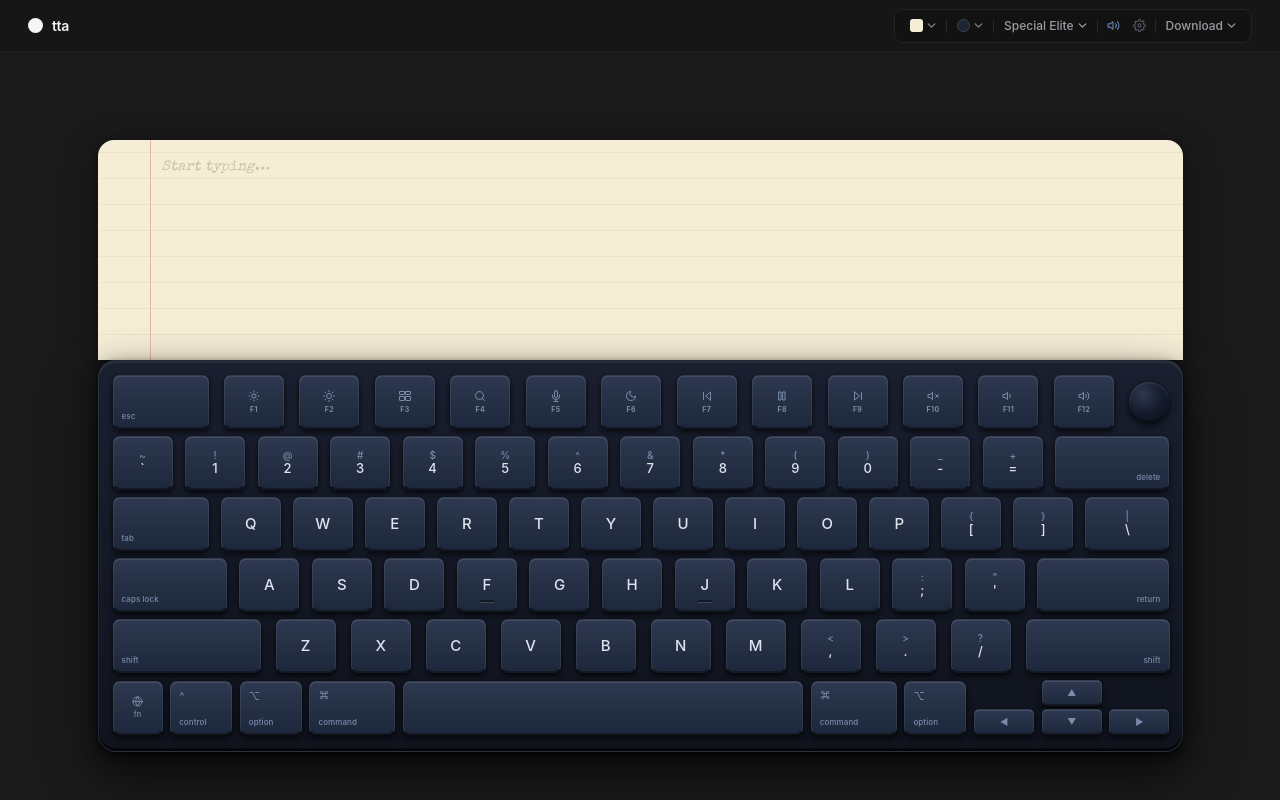
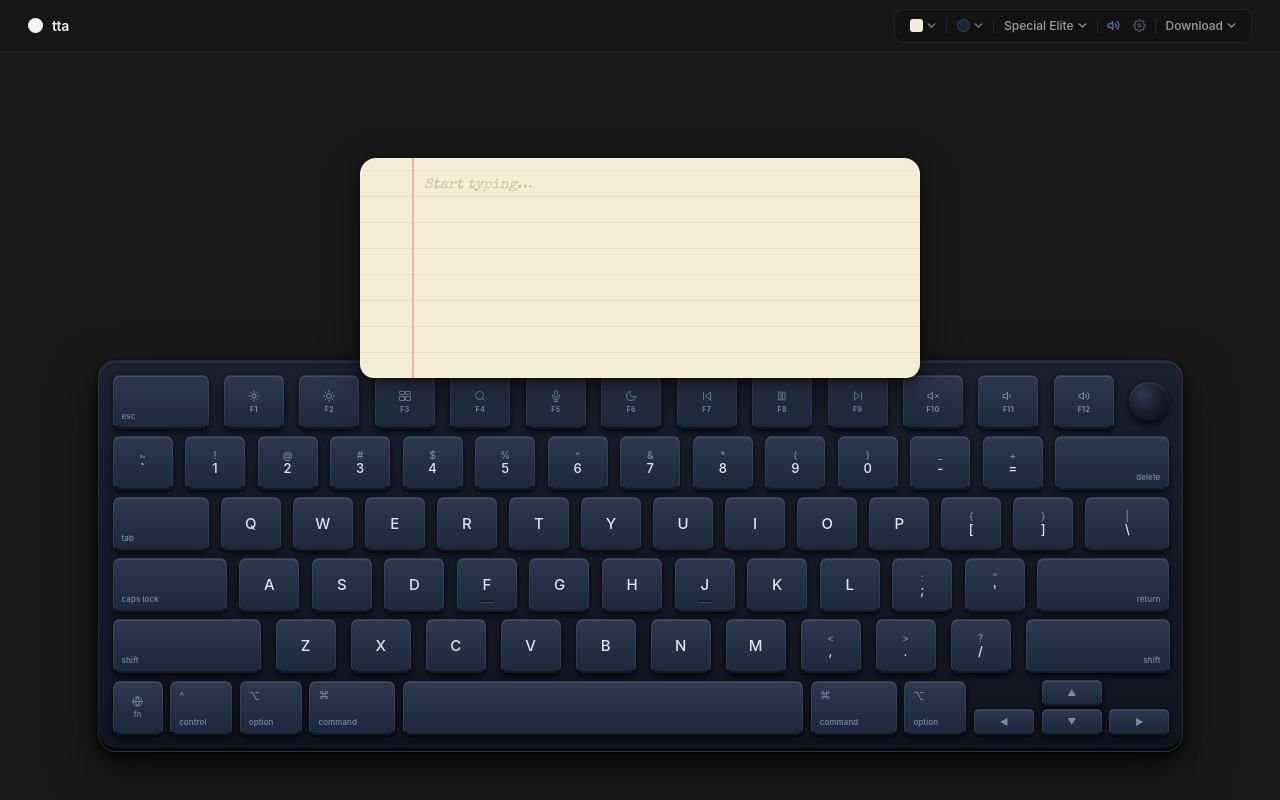
Before and after one commit to ttaiyegbusi/keyboard, a Next.js app: page / in a window 1280 px wide. Built offline with nearby package versions, Linux system fonts and the light colour scheme; a web font is replaced by a local one.

Commit message:
fix: notepad is small centered card (560px), not full keyboard width

```diff
--- a/src/app/globals.css
+++ b/src/app/globals.css
@@ -276,52 +276,54 @@ button { background: none; border: none; cursor: pointer; font-family: inherit;
 
 
 /* ── 9. SCENE LAYOUT ────────────────────────────────────────────
-   Scene holds: notepad (peeking above keyboard) + keyboard.
-   They are stacked as a single column, centred, with NO gap.
-   The notepad bottom edge disappears under/into the keyboard top.
+   Scene holds: notepad card (small, centered) + keyboard below.
+   The notepad is SMALLER than the keyboard — it floats centered
+   above the keyboard like a piece of paper on a desk.
+   Dark background is visible on both sides of the notepad.
 ───────────────────────────────────────────────────────────────*/
 .scene {
   flex: 1;
   display: flex;
   flex-direction: column;
   align-items: center;
-  justify-content: flex-end;   /* anchor both to the bottom */
+  justify-content: flex-end;
   padding-bottom: 48px;
   overflow: hidden;
 }
 
 
 /* ── 10. NOTEPAD CARD ───────────────────────────────────────────
-   The notepad is exactly as wide as the keyboard shell.
-   It sits flush on top of the keyboard — no gap between them.
-   Rounded on top corners only; bottom corners flush with the
-   keyboard top edge (appears to slide into the shell).
-   The keyboard's top border-radius visually "holds" the pad.
+   Small compact notepad card — centered above the keyboard.
+   Width is ~half the keyboard width. Rounded on ALL corners.
+   Sits above the keyboard with dark space visible on both sides.
+   Bottom edge overlaps slightly into keyboard top edge.
 ───────────────────────────────────────────────────────────────*/
 .notepad {
-  /* Match keyboard shell width exactly */
-  width: var(--shell-w);
+  /* Small card — NOT full keyboard width */
+  width: 560px;
   height: 220px;
 
-  /* Rounded only on top — bottom merges into keyboard */
-  border-radius: 16px 16px 0 0;
+  /* Fully rounded — all 4 corners */
+  border-radius: 16px 16px 14px 14px;
 
   position: relative;
   overflow: hidden;
   flex-shrink: 0;
 
-  /* No gap — sits directly on top of keyboard */
-  margin-bottom: 0;
+  /* Overlap slightly into keyboard top so they feel connected */
+  margin-bottom: -18px;
+  z-index: 5;
 
-  /* Paper shadow — looks like it's resting on the keyboard body */
+  /* Card shadow — casts onto keyboard below */
   box-shadow:
-    0 -1px 0 rgba(255,255,255,0.08) inset,   /* top highlight */
-    0 8px 32px rgba(0,0,0,0.35),              /* shadow on keyboard below */
-    0 2px 8px rgba(0,0,0,0.25);
+    0 1px 0 rgba(255,255,255,0.06) inset,
+    0 12px 40px rgba(0,0,0,0.45),
+    0 4px 12px rgba(0,0,0,0.35),
+    0 2px 4px rgba(0,0,0,0.25);
 
   transition: background 0.3s ease;
 
-  /* Scale with keyboard */
+  /* Scales in sync with keyboard */
   transform: scale(var(--keyboard-scale));
   transform-origin: bottom center;
 }
```
